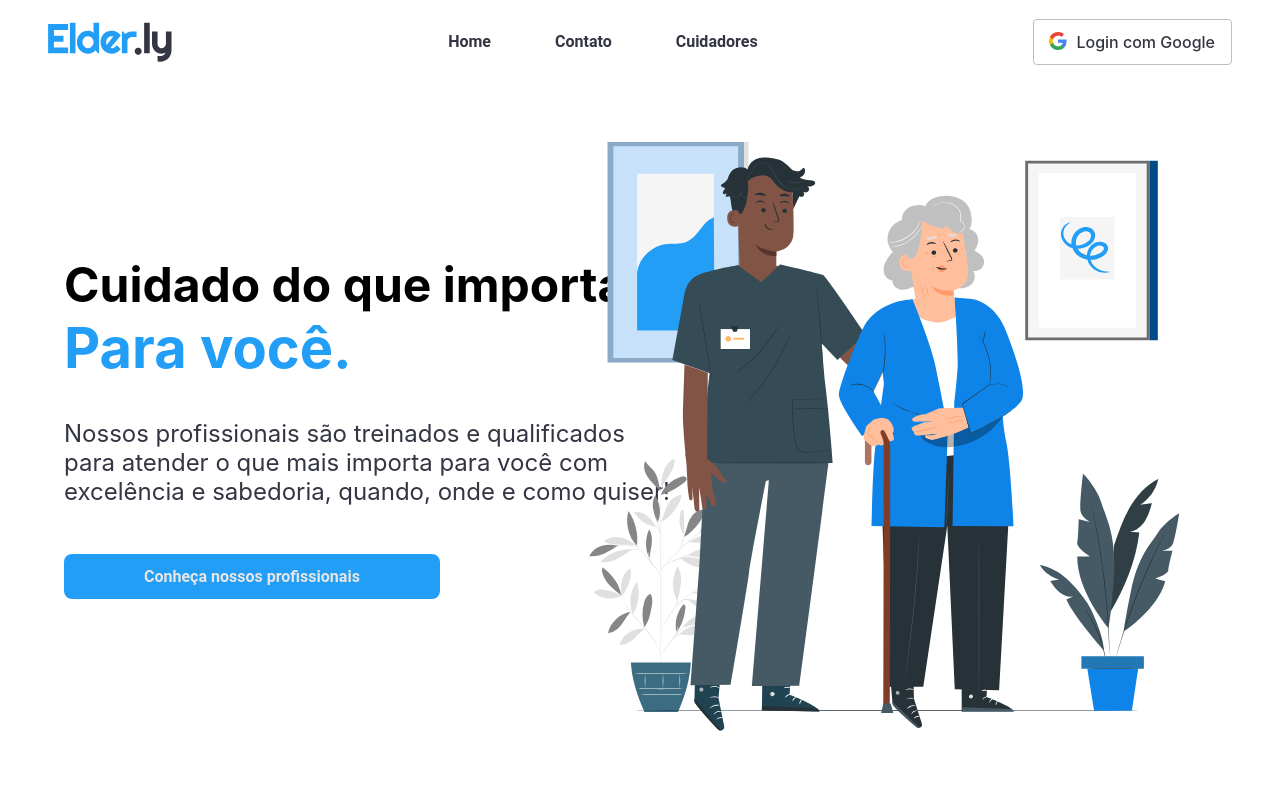
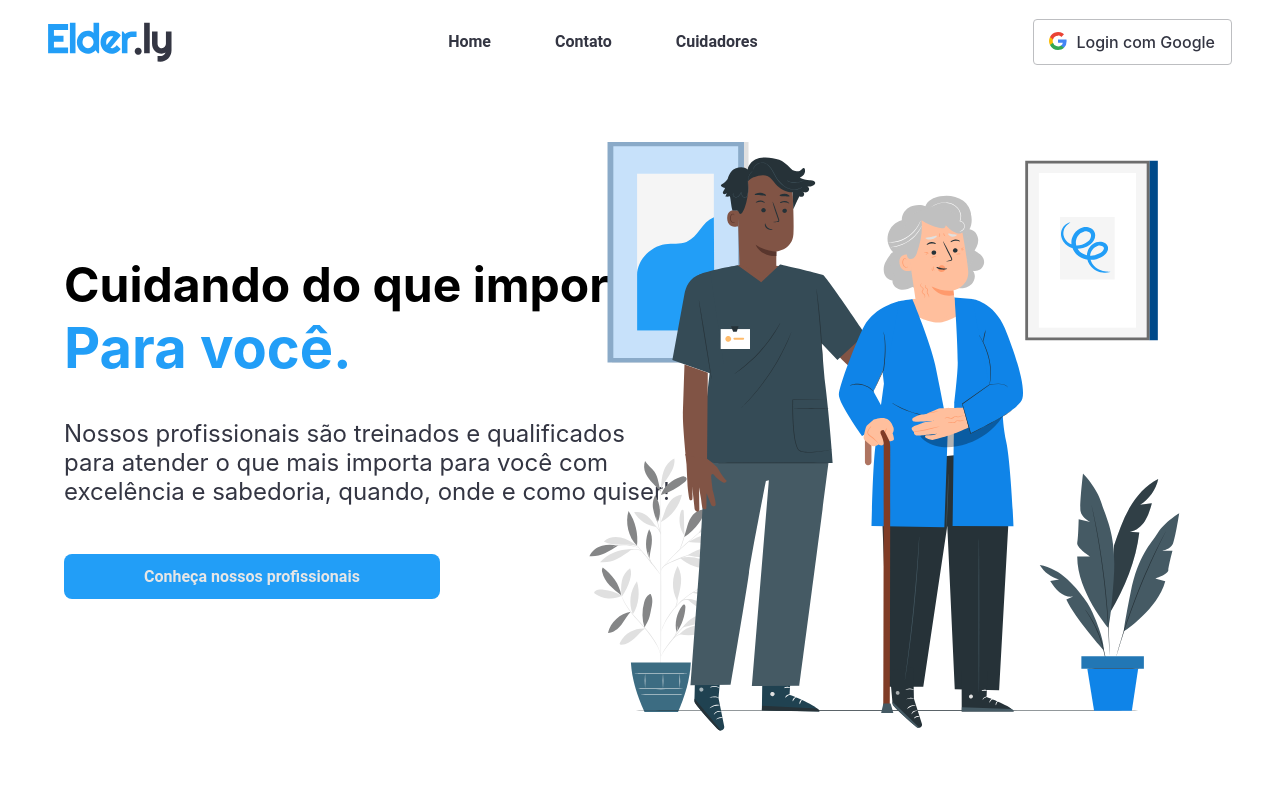
Before and after one commit to Elder-Connect/FrontEnd, a React (Create React App) app: page / in a window 1280 px wide. Shown: the top 800 px of the page. Built offline with nearby package versions, Linux system fonts and the light colour scheme; no server answers.

Commit message:
última alteração necessária para a sprint

```diff
--- a/src/pages/Home.jsx
+++ b/src/pages/Home.jsx
@@ -20,7 +20,7 @@ function Home() {
         <div className='conteudo'>
           <div className='introduction'>
             <div className='Title'>
-              <h1 className='titulo1'>Cuidado do que importa,</h1>
+              <h1 className='titulo1'>Cuidando do que importa,</h1>
               <h1 className='titulo2'>Para você.</h1>
 
               <p className='fraseEfeito'>Nossos profissionais são treinados e qualificados para atender o que mais importa para você com excelência e sabedoria, quando, onde e como quiser!</p>
```
